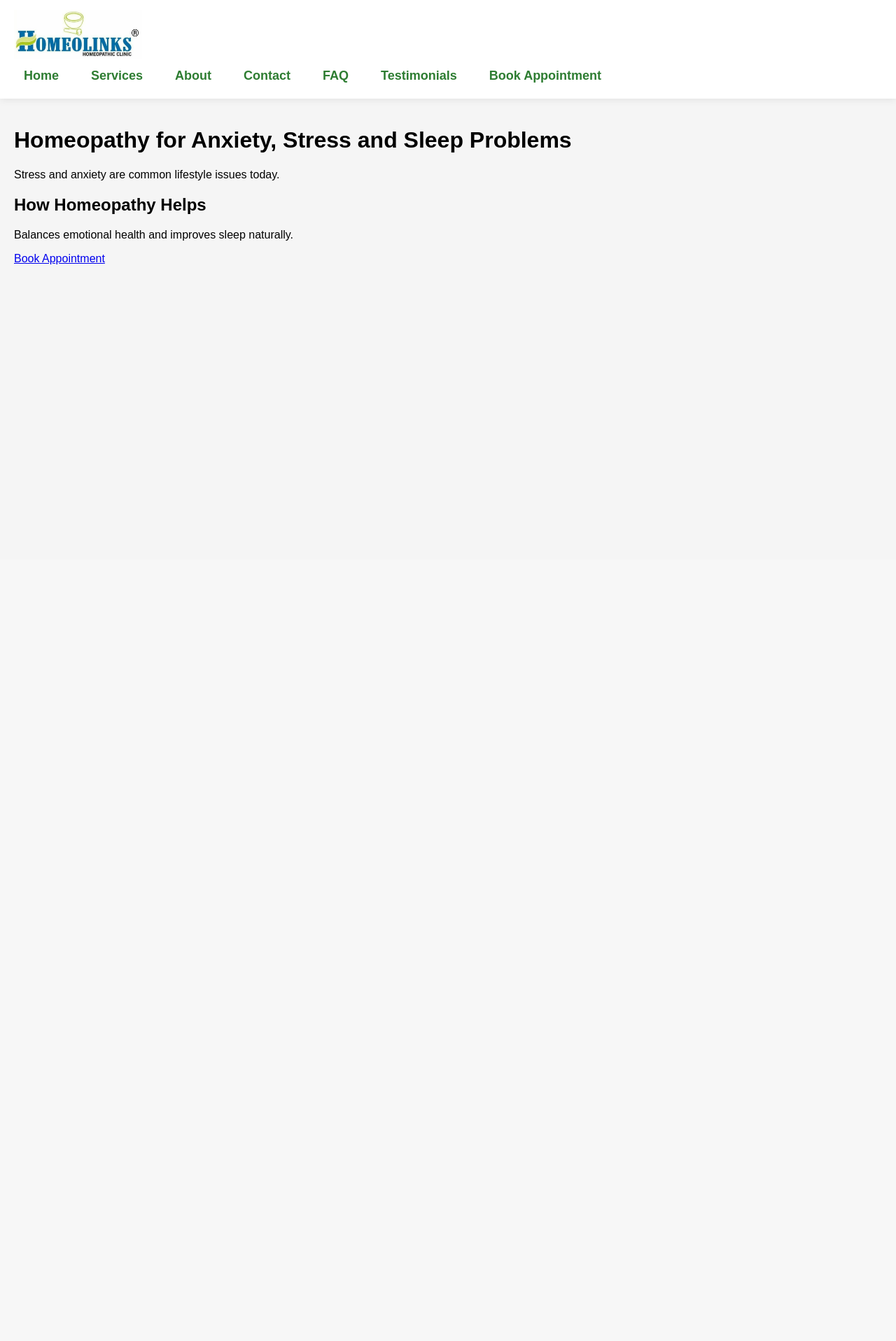
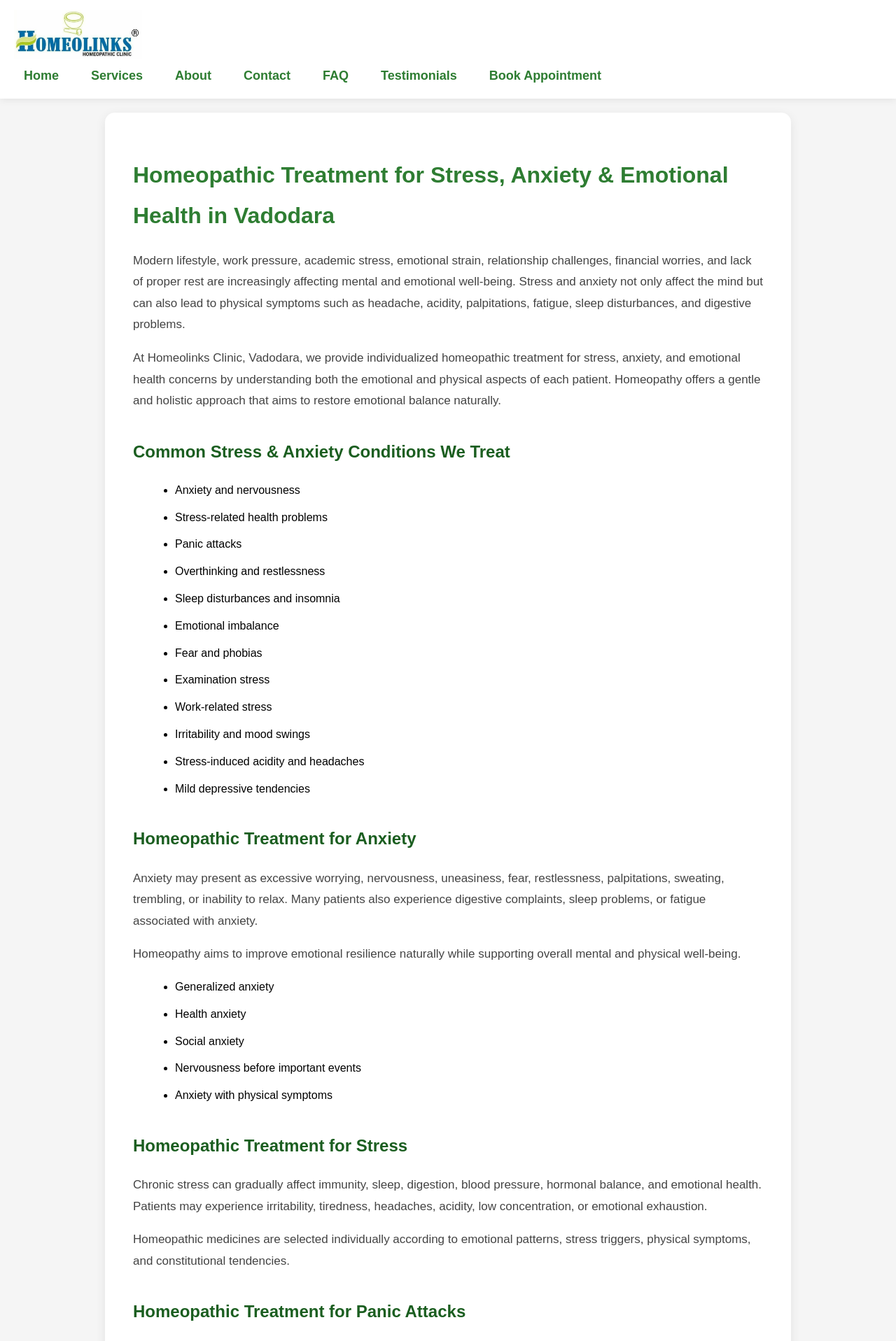
Before and after one commit to kartiklaswani/homeolinks, a Flask app: page /blog/anxiety-blog in a window 1280 px wide. Shown: the top 1917 px of the page at 70% size. Before the commit the page ends 378 px from the top, so only its background shows below. Run offline with Flask 3, Linux system fonts and the light colour scheme; some libraries are stand-ins or nearby versions.

Commit message:
Improved stress and anxiety SEO page

```diff
--- a/templates/anxiety-blog.html
+++ b/templates/anxiety-blog.html
@@ -1,13 +1,205 @@
 {% extends "base.html" %}
+
 {% block content %}
-<div class="section">
-<h1>Homeopathy for Anxiety, Stress and Sleep Problems</h1>
 
-<p>Stress and anxiety are common lifestyle issues today.</p>
+<style>
 
-<h2>How Homeopathy Helps</h2>
-<p>Balances emotional health and improves sleep naturally.</p>
+.blog-container{
+    max-width:900px;
+    margin:auto;
+    background:white;
+    padding:40px;
+    border-radius:14px;
+    box-shadow:0 4px 15px rgba(0,0,0,0.08);
+    line-height:1.8;
+}
 
-<a href="/book" class="btn">Book Appointment</a>
+.blog-container h1{
+    color:#2e7d32;
+    margin-bottom:20px;
+}
+
+.blog-container h2{
+    color:#1b5e20;
+    margin-top:35px;
+}
+
+.blog-container p{
+    color:#444;
+    font-size:17px;
+}
+
+.blog-container ul{
+    margin-left:20px;
+}
+
+.blog-container li{
+    margin-bottom:10px;
+}
+
+.cta{
+    margin-top:40px;
+    background:#e8f5e9;
+    padding:25px;
+    border-radius:12px;
+    text-align:center;
+}
+
+.cta a{
+    display:inline-block;
+    margin-top:15px;
+    background:#2e7d32;
+    color:white;
+    padding:14px 24px;
+    text-decoration:none;
+    border-radius:8px;
+    font-weight:bold;
+}
+
+</style>
+
+<div class="blog-container">
+
+    <h1>
+        Homeopathic Treatment for Stress, Anxiety & Emotional Health in Vadodara
+    </h1>
+
+    <p>
+        Modern lifestyle, work pressure, academic stress, emotional strain, relationship challenges, financial worries, and lack of proper rest are increasingly affecting mental and emotional well-being. Stress and anxiety not only affect the mind but can also lead to physical symptoms such as headache, acidity, palpitations, fatigue, sleep disturbances, and digestive problems.
+    </p>
+
+    <p>
+        At Homeolinks Clinic, Vadodara, we provide individualized homeopathic treatment for stress, anxiety, and emotional health concerns by understanding both the emotional and physical aspects of each patient. Homeopathy offers a gentle and holistic approach that aims to restore emotional balance naturally.
+    </p>
+
+    <h2>
+        Common Stress & Anxiety Conditions We Treat
+    </h2>
+
+    <ul>
+        <li>Anxiety and nervousness</li>
+        <li>Stress-related health problems</li>
+        <li>Panic attacks</li>
+        <li>Overthinking and restlessness</li>
+        <li>Sleep disturbances and insomnia</li>
+        <li>Emotional imbalance</li>
+        <li>Fear and phobias</li>
+        <li>Examination stress</li>
+        <li>Work-related stress</li>
+        <li>Irritability and mood swings</li>
+        <li>Stress-induced acidity and headaches</li>
+        <li>Mild depressive tendencies</li>
+    </ul>
+
+    <h2>
+        Homeopathic Treatment for Anxiety
+    </h2>
+
+    <p>
+        Anxiety may present as excessive worrying, nervousness, uneasiness, fear, restlessness, palpitations, sweating, trembling, or inability to relax. Many patients also experience digestive complaints, sleep problems, or fatigue associated with anxiety.
+    </p>
+
+    <p>
+        Homeopathy aims to improve emotional resilience naturally while supporting overall mental and physical well-being.
+    </p>
+
+    <ul>
+        <li>Generalized anxiety</li>
+        <li>Health anxiety</li>
+        <li>Social anxiety</li>
+        <li>Nervousness before important events</li>
+        <li>Anxiety with physical symptoms</li>
+    </ul>
+
+    <h2>
+        Homeopathic Treatment for Stress
+    </h2>
+
+    <p>
+        Chronic stress can gradually affect immunity, sleep, digestion, blood pressure, hormonal balance, and emotional health. Patients may experience irritability, tiredness, headaches, acidity, low concentration, or emotional exhaustion.
+    </p>
+
+    <p>
+        Homeopathic medicines are selected individually according to emotional patterns, stress triggers, physical symptoms, and constitutional tendencies.
+    </p>
+
+    <h2>
+        Homeopathic Treatment for Panic Attacks
+    </h2>
+
+    <p>
+        Panic attacks may cause sudden intense fear, chest tightness, breathlessness, dizziness, sweating, trembling, palpitations, and fear of losing control. These episodes can significantly affect confidence and daily functioning.
+    </p>
+
+    <p>
+        Homeopathy focuses on calming the nervous system naturally and improving emotional stability over time.
+    </p>
+
+    <h2>
+        Homeopathic Treatment for Sleep Problems & Insomnia
+    </h2>
+
+    <p>
+        Stress and anxiety commonly affect sleep quality. Patients may experience difficulty falling asleep, disturbed sleep, frequent waking, excessive thoughts at night, or unrefreshing sleep.
+    </p>
+
+    <p>
+        Homeopathy aims to improve natural sleep patterns and emotional calmness without dependency-forming medicines.
+    </p>
+
+    <h2>
+        Emotional & Mind-Body Health
+    </h2>
+
+    <p>
+        Emotional health and physical health are closely connected. Long-term emotional stress may contribute to headaches, digestive problems, fatigue, hormonal imbalance, skin disorders, and lowered immunity.
+    </p>
+
+    <p>
+        Homeopathy considers the patient as a whole and focuses on individualized healing of both mind and body together.
+    </p>
+
+    <h2>
+        Why Choose Homeopathy for Stress & Anxiety?
+    </h2>
+
+    <ul>
+        <li>Gentle and holistic treatment</li>
+        <li>Focuses on emotional and physical balance</li>
+        <li>Individualized constitutional approach</li>
+        <li>Suitable for long-term emotional wellness</li>
+        <li>Helps improve sleep and mental calmness</li>
+        <li>Supports overall well-being naturally</li>
+    </ul>
+
+    <h2>
+        Consult Homeolinks Clinic, Vadodara
+    </h2>
+
+    <p>
+        At Homeolinks Clinic, we provide personalized homeopathic treatment for stress, anxiety, emotional imbalance, panic attacks, sleep disturbances, and related mind-body health concerns. Every patient is evaluated individually with a compassionate and holistic approach.
+    </p>
+
+    <p>
+        If you are struggling with stress, anxiety, overthinking, emotional strain, panic symptoms, or sleep problems, book your consultation today for safe and supportive homeopathic care in Vadodara.
+    </p>
+
+    <div class="cta">
+
+        <h2>
+            Book Your Consultation Today
+        </h2>
+
+        <p>
+            Personalized Homeopathic Treatment for Stress & Anxiety in Vadodara
+        </p>
+
+        <a href="/book">
+            Book Appointment
+        </a>
+
+    </div>
+
 </div>
+
 {% endblock %}
```
